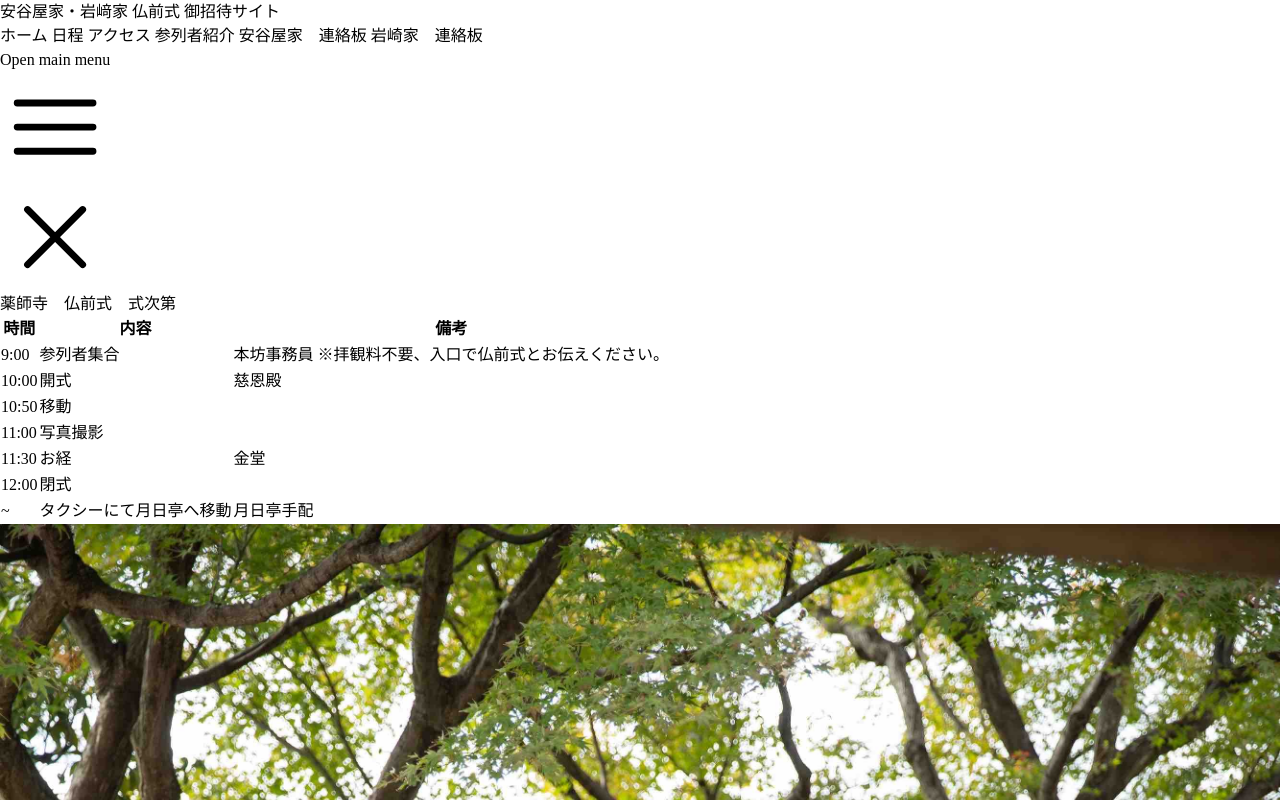
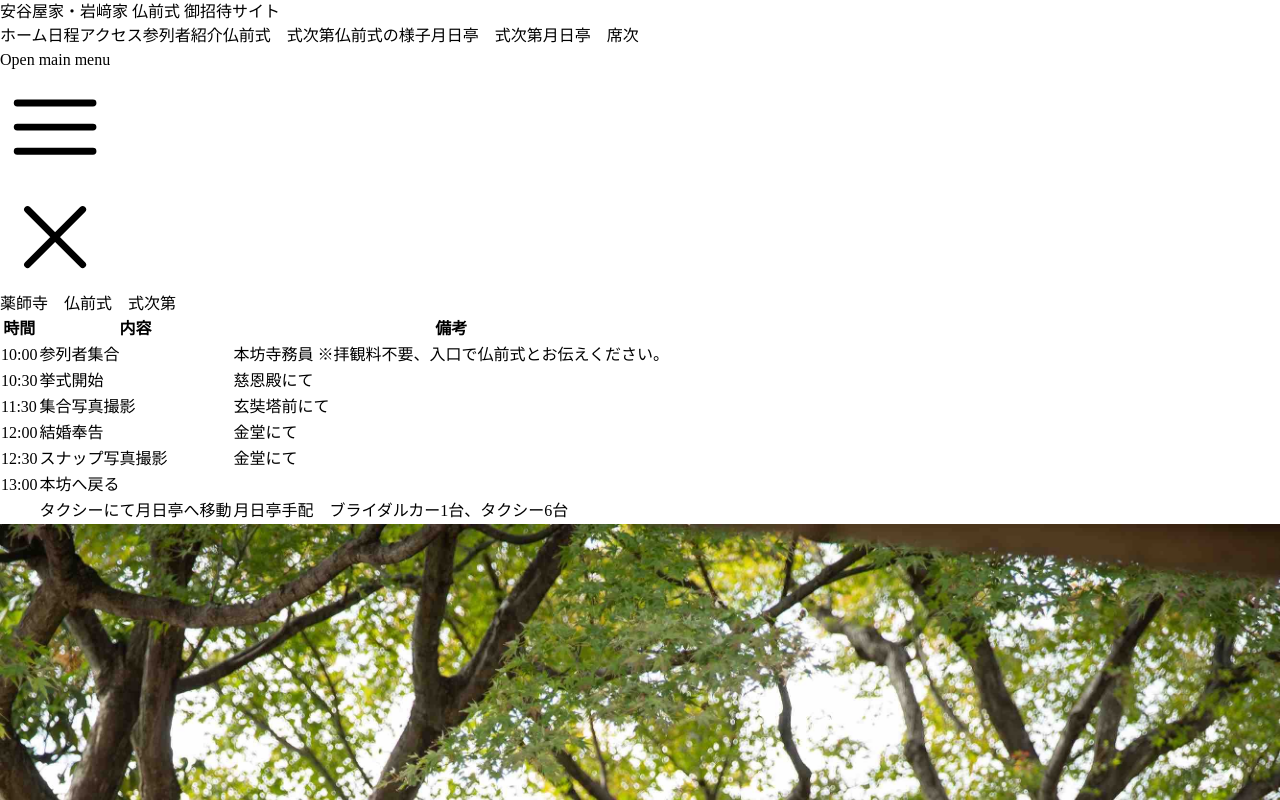
Before and after one commit to azamiya/ada-reception, a SvelteKit app: page /wedding-program in a window 1280 px wide. Shown: the top 800 px of the page. Built offline with nearby package versions, Linux system fonts and the light colour scheme.

Commit message:
fix: time table

```diff
--- a/src/routes/+layout.svelte
+++ b/src/routes/+layout.svelte
@@ -11,6 +11,17 @@
 	function closeMenu() {
 		isMenuShown = false;
 	}
+
+	const menu = [
+		{ title: 'ホーム', link: `${base}/` },
+		{ title: '日程', link: `${base}/schedule` },
+		{ title: 'アクセス', link: `${base}/access` },
+		{ title: '参列者紹介', link: `${base}/attendee` },
+		{ title: '仏前式　式次第', link: `${base}/wedding-program` },
+		{ title: '仏前式の様子', link: `${base}/wedding-example` },
+		{ title: '月日亭　式次第', link: `${base}/tsukihitei-program` },
+		{ title: '月日亭　席次', link: `${base}/tsukihitei-seats` }
+	];
 </script>
 
 <nav class="shadow relative z-50 mincho">
@@ -21,37 +32,13 @@
 					<p class="text-white text-sm">安谷屋家・岩﨑家 仏前式 御招待サイト</p>
 				</div>
 				<div class="hidden sm:ml-6 sm:flex sm:space-x-8">
-					<!-- Current: "border-blue-500 text-gray-900", Default: "border-transparent text-gray-500 hover:border-gray-300 hover:text-gray-700" -->
-					<a
-						href="{base}/"
-						class="inline-flex items-center border-b-2 border-transparent px-1 pt-1 text-sm font-medium text-gray-500 hover:border-gray-300 hover:text-gray-700"
-						>ホーム</a
-					>
-					<a
-						href="{base}/schedule"
-						class="inline-flex items-center border-b-2 border-transparent px-1 pt-1 text-sm font-medium text-gray-500 hover:border-gray-300 hover:text-gray-700"
-						>日程</a
-					>
-					<a
-						href="{base}/access"
-						class="inline-flex items-center border-b-2 border-transparent px-1 pt-1 text-sm font-medium text-gray-500 hover:border-gray-300 hover:text-gray-700"
-						>アクセス</a
-					>
-					<a
-						href="{base}/attendee"
-						class="inline-flex items-center border-b-2 border-transparent px-1 pt-1 text-sm font-medium text-gray-500 hover:border-gray-300 hover:text-gray-700"
-						>参列者紹介</a
-					>
-					<a
-						href="{base}/adaniya-family"
-						class="inline-flex items-center border-b-2 border-transparent px-1 pt-1 text-sm font-medium text-gray-500 hover:border-gray-300 hover:text-gray-700"
-						>安谷屋家　連絡板</a
-					>
-					<a
-						href="{base}/iwasaki-family"
-						class="inline-flex items-center border-b-2 border-transparent px-1 pt-1 text-sm font-medium text-gray-500 hover:border-gray-300 hover:text-gray-700"
-						>岩崎家　連絡板</a
-					>
+					{#each menu as m}
+						<a
+							href={m.link}
+							class="inline-flex items-center border-b-2 border-transparent px-1 pt-1 text-sm font-medium text-gray-500 hover:border-gray-300 hover:text-gray-700"
+							>{m.title}</a
+						>
+					{/each}
 				</div>
 			</div>
 			<div class="-mr-2 flex items-center sm:hidden">
@@ -162,18 +149,6 @@
 					class="block border-l-4 border-transparent py-2 pl-3 pr-4 text-base font-medium text-gray-500 hover:border-gray-300 hover:bg-gray-50 hover:text-gray-700"
 					>月日亭　席次</a
 				>
-				<a
-					href="{base}/adaniya-family"
-					on:click={closeMenu}
-					class="block border-l-4 border-transparent py-2 pl-3 pr-4 text-base font-medium text-gray-500 hover:border-gray-300 hover:bg-gray-50 hover:text-gray-700"
-					>安谷屋家　連絡板</a
-				>
-				<a
-					href="{base}/iwasaki-family"
-					on:click={closeMenu}
-					class="block border-l-4 border-transparent py-2 pl-3 pr-4 text-base font-medium text-gray-500 hover:border-gray-300 hover:bg-gray-50 hover:text-gray-700"
-					>岩崎家　連絡板</a
-				>
 			</div>
 		</div>
 	{/if}
--- a/src/routes/wedding-program/wedding-table-raw.svelte
+++ b/src/routes/wedding-program/wedding-table-raw.svelte
@@ -6,7 +6,7 @@
 </script>
 
 <tr class={index % 2 == 1 ? 'bg-white' : 'bg-gray-200'}>
-	<td class="whitespace-nomal py-4 pl-4 pr-3 text-xs font-medium text-gray-900 sm:pl-6">{time}</td>
+	<td class="whitespace-nowrap py-4 pl-4 pr-3 text-xs font-medium text-gray-900 sm:pl-6">{time}</td>
 	<td class="whitespace-nomal px-3 py-4 text-sm text-gray-500">{content}</td>
 	<td class="whitespace-nomal px-3 py-4 text-xs text-gray-500">{memo}</td>
 </tr>
--- a/src/routes/wedding-program/wedding-table.svelte
+++ b/src/routes/wedding-program/wedding-table.svelte
@@ -3,16 +3,20 @@
 
 	const programs = [
 		{
-			time: '9:00',
+			time: '10:00',
 			content: '参列者集合',
-			memo: '本坊事務員 ※拝観料不要、入口で仏前式とお伝えください。'
+			memo: '本坊寺務員 ※拝観料不要、入口で仏前式とお伝えください。'
 		},
-		{ time: '10:00', content: '開式', memo: '慈恩殿' },
-		{ time: '10:50', content: '移動', memo: '' },
-		{ time: '11:00', content: '写真撮影', memo: '' },
-		{ time: '11:30', content: 'お経', memo: '金堂' },
-		{ time: '12:00', content: '閉式', memo: '' },
-		{ time: '~', content: 'タクシーにて月日亭へ移動', memo: '月日亭手配' }
+		{ time: '10:30', content: '挙式開始', memo: '慈恩殿にて' },
+		{ time: '11:30', content: '集合写真撮影', memo: '玄奘塔前にて' },
+		{ time: '12:00', content: '結婚奉告', memo: '金堂にて' },
+		{ time: '12:30', content: 'スナップ写真撮影', memo: '金堂にて' },
+		{ time: '13:00', content: '本坊へ戻る', memo: '' },
+		{
+			time: '',
+			content: 'タクシーにて月日亭へ移動',
+			memo: '月日亭手配　ブライダルカー1台、タクシー6台'
+		}
 	];
 </script>
 
```
Also changed, not shown: src/routes/tsukihitei-program/tsukihitei-table.svelte (+11 -4 lines).
